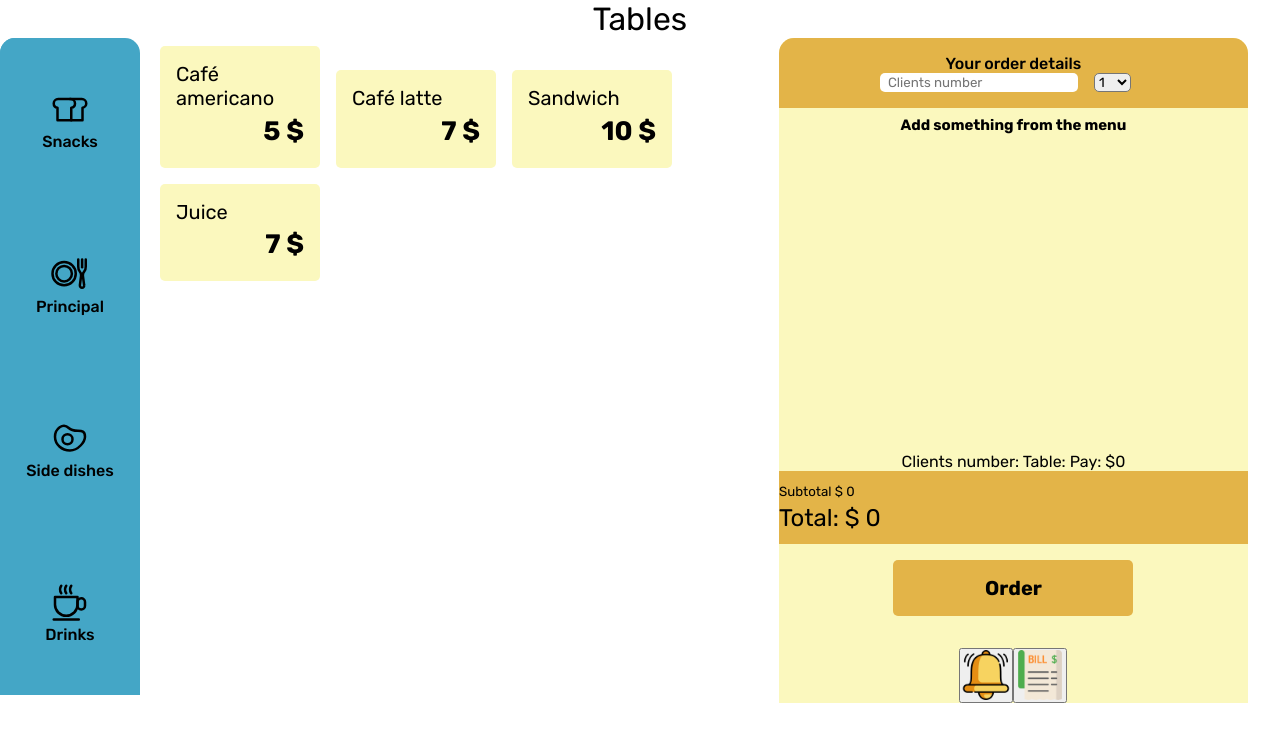
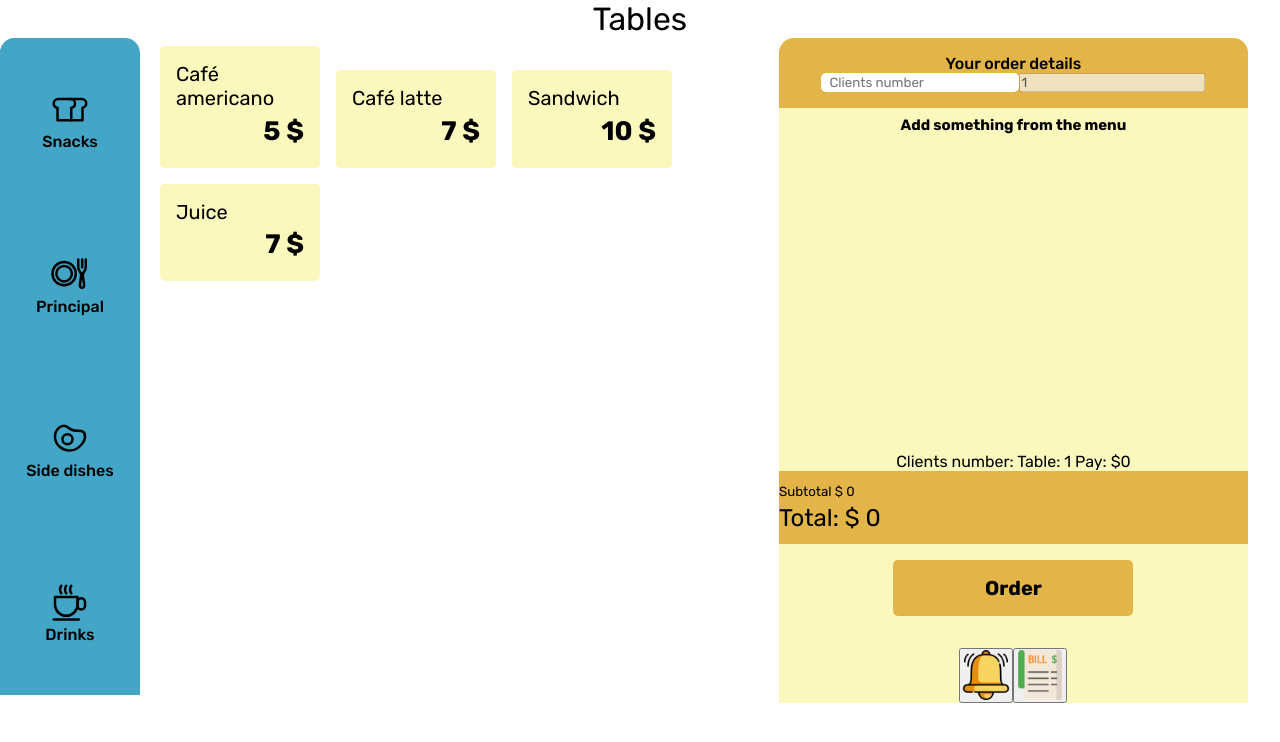
Before and after one commit to ina55/ReserveIt, a React (Create React App) app: page /tables in a window 1280 px wide. Shown: the top 742 px of the page. Built offline with nearby package versions, Linux system fonts and the light colour scheme.

Commit message:
created : client is assigned automatically at a table feature

```diff
--- a/src/components/Count.jsx
+++ b/src/components/Count.jsx
@@ -10,17 +10,24 @@ const Count = ({ order, setOrder }) => {
   const { createOrder } = useContext(MenuContext);
   const [value, setValue] = useState();
   const [isToggleOn, setIsToggleOn] = useState(true);
-  const [tables, setTables] = useState(0);
+  const [tables, setTables] = useState(getRandomInt(1, 4));
   const [errors, setErrors] = useState("");
 
+  function getRandomInt(min, max) {
+    min = Math.ceil(min);
+    max = Math.floor(max);
+    return Math.floor(Math.random() * (max - min) + min); // The maximum is exclusive and the minimum is inclusive
+  }
   let subtotal;
   let tip;
-  const tableArray = [1, 2, 3, 4, 5, 6, 7, 8, 9, 10, 11, 12];
+  const tableArray = [1, 2, 3, 4];
+
 
   let orderDuplicates = new Set(order.map(JSON.stringify));
   order = Array.from(orderDuplicates).map(JSON.parse);
 
   const tablesSet = (table) => {
+    console.log(table)
     setTables(table);
   };
 
@@ -33,6 +40,9 @@ const Count = ({ order, setOrder }) => {
     setValue(e.target.value);
   };
 
+  const handdletable = (p) => {
+  tablesSet(p.target.value)
+  };
   const handleClick = () => {
     if (value === undefined) {
       setErrors("Client number error");
@@ -49,7 +59,7 @@ const Count = ({ order, setOrder }) => {
     setErrors("");
     setOrder([]);
     setValue("");
-    setTables(0);
+    // setTables(0);
   };
 
   const addItemQty = (id) => {
@@ -93,14 +103,22 @@ const Count = ({ order, setOrder }) => {
             handdleInput(e);
           }}
         />
-        <select
-          className="count-table"
-          onChange={(e) => tablesSet(e.target.value)}
-        >
-          {tableArray.map((table) => (
-            <option>{table}</option>
-          ))}
-        </select>
+
+        {/*<select*/}
+
+        {/*  className="count-table"*/}
+        {/*  onChange={(e) => tablesSet(e.target.value)}*/}
+
+        {/*>*/}
+        <input
+          name="tableNumber"
+          className="table"
+          placeholder=" number"
+          id="tableSet"
+          disabled
+          value ={tables}
+        />
+
       </div>
       <div className="count-order">
         {order.length > 0 ? (
```
